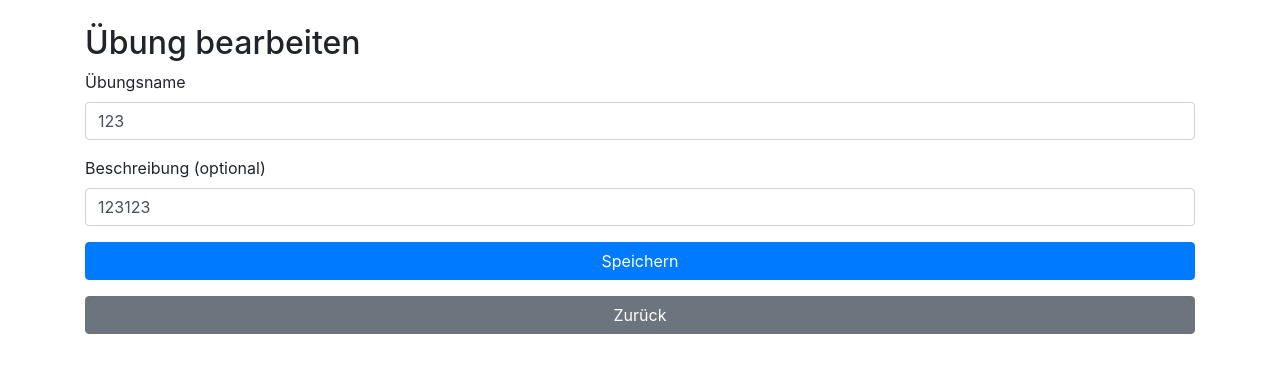
After one commit to mrchaosbude/Gewichts-Tracker, a Flask app: page /exercise/1/edit in a window 1280 px wide. The commit adds this page. Shown: the top 373 px of the page. Run offline with Flask 3, Linux system fonts and the light colour scheme; a user stored in the database is signed in; some libraries are stand-ins or nearby versions.

Commit message:
Add exercise edit feature

```diff
--- a/app.py
+++ b/app.py
@@ -291,6 +291,21 @@ def exercise_detail(exercise_id):
     all_sessions_serialized = [serialize_session(s) for s in all_sessions]
     return render_template('exercise_detail.html', exercise=exercise, all_sessions=all_sessions_serialized, sessions=sessions)
 
+@app.route('/exercise/<int:exercise_id>/edit', methods=['GET', 'POST'])
+@login_required
+def edit_exercise(exercise_id):
+    exercise = Exercise.query.get_or_404(exercise_id)
+    if exercise.training_plan.user_id != current_user.id:
+        abort(403)
+    form = ExerciseTemplateForm(obj=exercise)
+    if form.validate_on_submit():
+        exercise.name = form.name.data
+        exercise.description = form.description.data
+        db.session.commit()
+        flash('Übung aktualisiert!', 'success')
+        return redirect(url_for('training_plan_detail', training_plan_id=exercise.training_plan_id))
+    return render_template('edit_exercise.html', form=form, exercise=exercise)
+
 @app.route('/training_plan/<int:training_plan_id>/delete', methods=['POST'])
 @login_required
 def delete_training_plan(training_plan_id):
--- /dev/null
+++ b/templates/edit_exercise.html
@@ -0,0 +1,27 @@
+<!doctype html>
+<html lang="de">
+  <head>
+    <meta charset="UTF-8">
+    <meta name="viewport" content="width=device-width, initial-scale=1, shrink-to-fit=no">
+    <title>Übung bearbeiten</title>
+    <link rel="stylesheet" href="https://stackpath.bootstrapcdn.com/bootstrap/4.5.2/css/bootstrap.min.css">
+  </head>
+  <body>
+    <div class="container mt-4">
+      <h2>Übung bearbeiten</h2>
+      <form method="POST">
+        {{ form.hidden_tag() }}
+        <div class="form-group">
+          {{ form.name.label }} {{ form.name(class="form-control") }}
+        </div>
+        <div class="form-group">
+          {{ form.description.label }} {{ form.description(class="form-control") }}
+        </div>
+        <div class="form-group">
+          {{ form.submit(class="btn btn-primary btn-block", value="Speichern") }}
+        </div>
+      </form>
+      <a href="{{ url_for('training_plan_detail', training_plan_id=exercise.training_plan_id) }}" class="btn btn-secondary btn-block">Zurück</a>
+    </div>
+  </body>
+</html>
--- a/templates/exercise_detail.html
+++ b/templates/exercise_detail.html
@@ -20,7 +20,8 @@
       <div id="chartContainer" class="mb-4">
         <canvas id="progressChart"></canvas>
       </div>
-      <a href="{{ url_for('add_session', exercise_id=exercise.id) }}" class="btn btn-primary btn-block mb-4">Neuen Satz hinzufügen</a>
+      <a href="{{ url_for('add_session', exercise_id=exercise.id) }}" class="btn btn-primary btn-block mb-2">Neuen Satz hinzufügen</a>
+      <a href="{{ url_for('edit_exercise', exercise_id=exercise.id) }}" class="btn btn-info btn-block mb-4">Übung bearbeiten</a>
       <h3>Letzte 15 Sätze</h3>
       <ul class="list-group">
         {% for session in sessions %}
--- a/templates/training_plan_detail.html
+++ b/templates/training_plan_detail.html
@@ -31,7 +31,8 @@
                 {% endif %}
               </div>
               <div>
-                <a href="{{ url_for('exercise_detail', exercise_id=exercise.id) }}" class="btn btn-info btn-sm">Details</a>
+                <a href="{{ url_for('exercise_detail', exercise_id=exercise.id) }}" class="btn btn-info btn-sm mr-1">Details</a>
+                <a href="{{ url_for('edit_exercise', exercise_id=exercise.id) }}" class="btn btn-secondary btn-sm">Bearbeiten</a>
               </div>
             </div>
             <div class="session-list mt-2">
```
